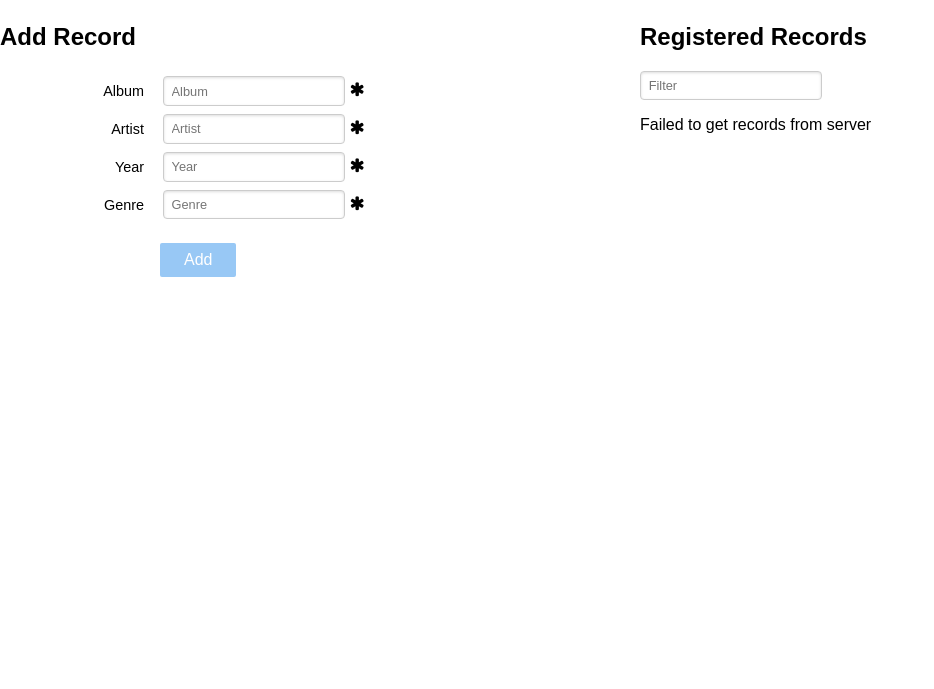
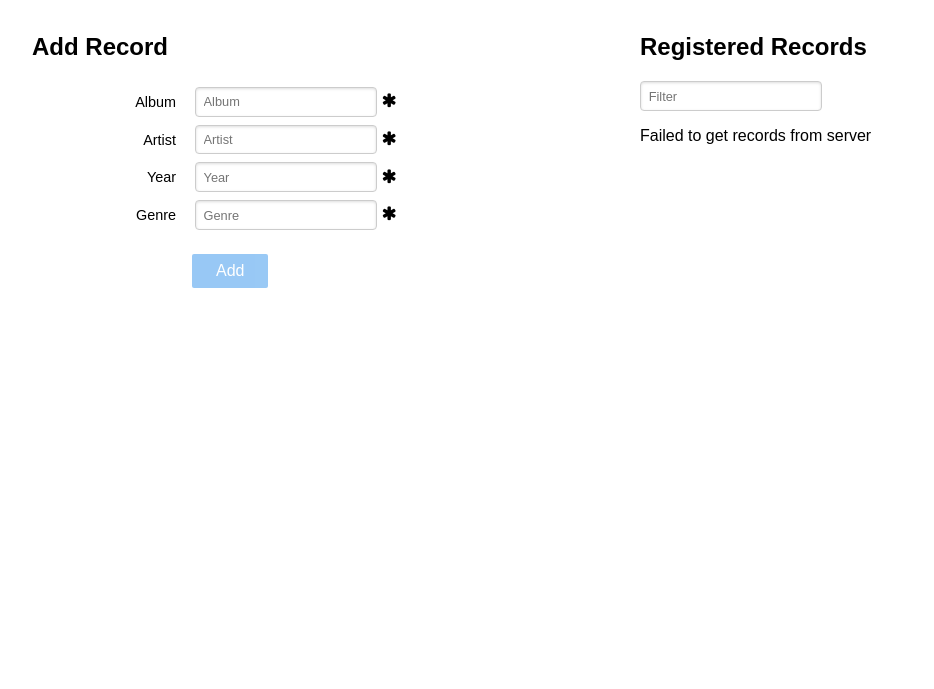
Before and after one commit to mollerse/frp-sbs, a website: page static/index.html in a window 1280 px wide. Shown: the part 111-800 px from the top of the page, without its empty margins (0-934 px from the left). Drawn offline with Linux system fonts and the light colour scheme; no server answers.

Commit message:
Added some margin to prettify the application

```diff
--- a/static/style.css
+++ b/static/style.css
@@ -1,3 +1,7 @@
+body {
+  margin: 2.5%;
+}
+
 #records {
   position: relative;
 }
```
